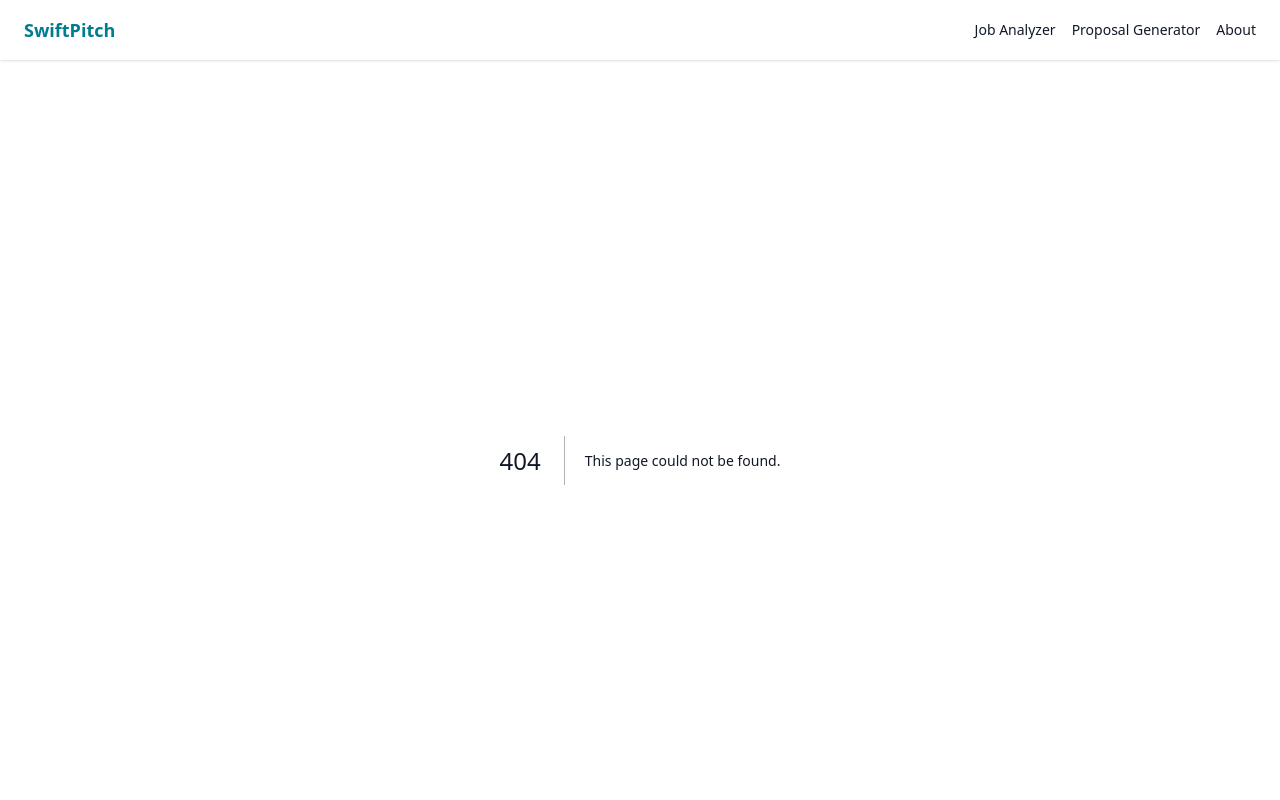
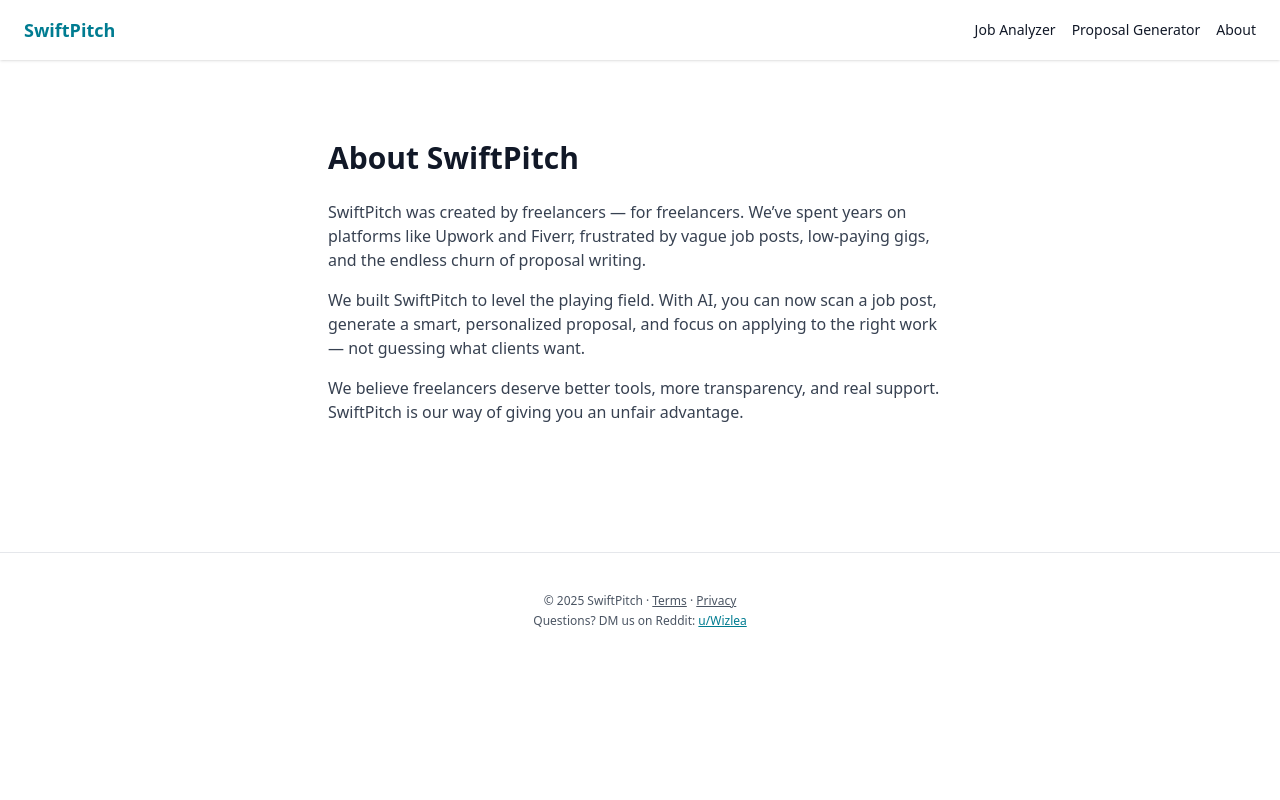
Before and after one commit to ericlpzzz/swiftpitch-landing, a Next.js app: page /about in a window 1280 px wide. Before the commit this address had no page. Shown: the top 800 px of the page. Built offline with nearby package versions, Linux system fonts and the light colour scheme.

Commit message:
Create page.tsx

```diff
--- /dev/null
+++ b/app/about/page.tsx
@@ -0,0 +1,19 @@
+export default function About() {
+  return (
+    <main className="max-w-2xl mx-auto px-6 py-20">
+      <h1 className="text-3xl font-bold mb-6">About SwiftPitch</h1>
+      <p className="text-gray-700 mb-4">
+        SwiftPitch was created by freelancers — for freelancers. We’ve spent years on platforms like Upwork and Fiverr,
+        frustrated by vague job posts, low-paying gigs, and the endless churn of proposal writing.
+      </p>
+      <p className="text-gray-700 mb-4">
+        We built SwiftPitch to level the playing field. With AI, you can now scan a job post, generate a smart, personalized
+        proposal, and focus on applying to the right work — not guessing what clients want.
+      </p>
+      <p className="text-gray-700">
+        We believe freelancers deserve better tools, more transparency, and real support.
+        SwiftPitch is our way of giving you an unfair advantage.
+      </p>
+    </main>
+  );
+}
```
